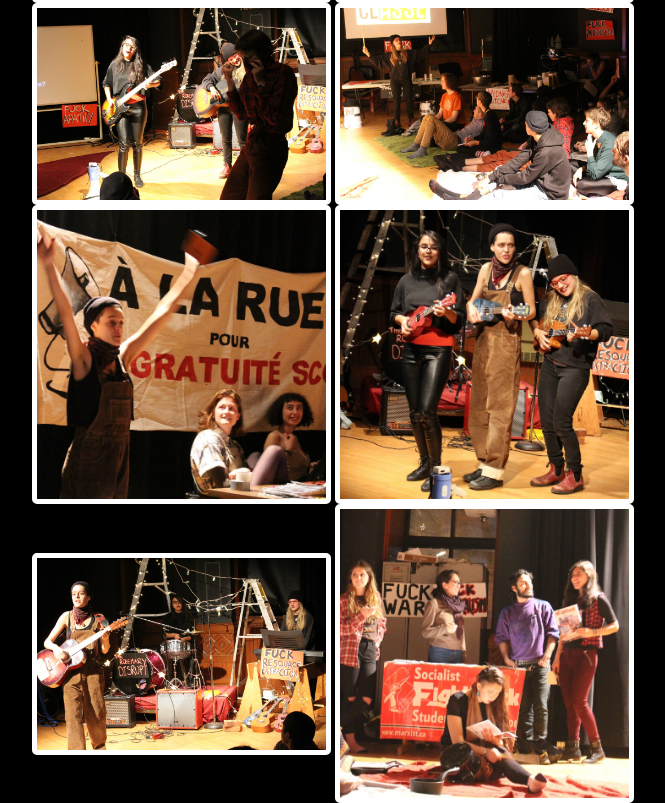
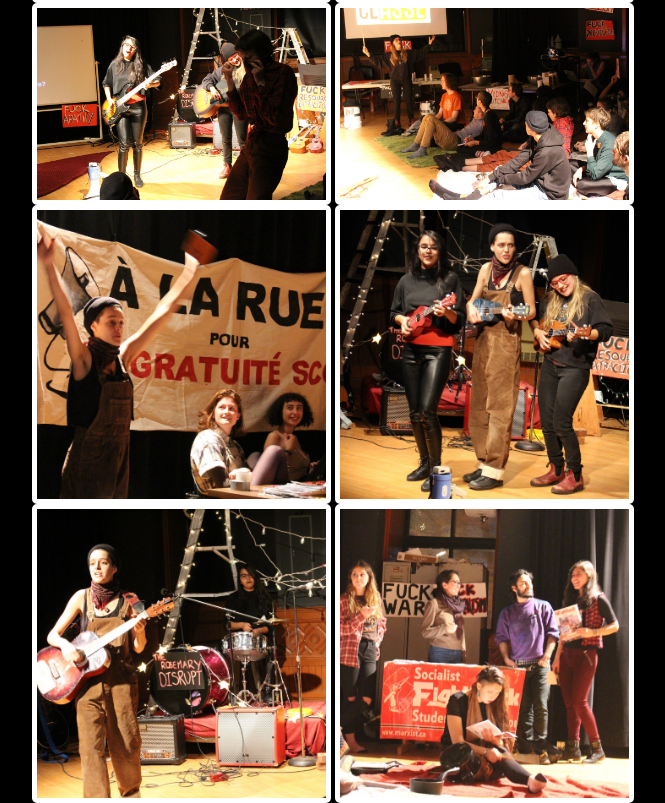
Before and after one commit to fishbowlcollective/fishbowlcollective.github.io, a plain HTML site: page WhatTheFuckAmIDoingHere.html in a window 1280 px wide. Shown: the part 1250-2053 px from the top of the page, without its empty margins (307-972 px from the left). Drawn offline with nearby package versions, Linux system fonts and the light colour scheme; a web font is replaced by a local one.

Commit message:
Initial commit

```diff
--- a/WhatTheFuckAmIDoingHere.html
+++ b/WhatTheFuckAmIDoingHere.html
@@ -115,7 +115,7 @@
         <div class="row">
           <div class="col-sm-12">
             <center>
-              <img onClick="activateModal(document.getElementById('img07'))" class="galleryImage" style="max-width: 49%;" src="images/WhatTheFuck/15419589_1150250405053035_2252660112976467692_o.jpg" id="img07">
+              <img onClick="activateModal(document.getElementById('img07'))" class="galleryImage" style="max-width: 49%;" src="images/WhatTheFuck/thumb-15419589_1150250405053035_2252660112976467692.jpg">
               <img onClick="activateModal(document.getElementById('img08'))" class="galleryImage" style="max-width: 49%;" src="images/WhatTheFuck/thumb-15419744_1150250555053020_7218458970399857770_o.jpg">
             </center>
           </div>
@@ -130,6 +130,7 @@
       <img id="img02" class="galleryImage" src="images/WhatTheFuck/thumb-15326079_1150250168386392_305200426940923393_o.jpg" alt="Toronto Fringe 2014">
       <img id="img05" class="galleryImage" src="images/WhatTheFuck/15385440_1150250651719677_6684146369474898329_o.jpg" alt="Performing in Ottawa">
       <img id="img06" class="galleryImage" src="images/WhatTheFuck/5419542_1150250141719728_7916236494775223573_o.jpg" alt="KTS - Halifax">
+      <img id="img07" class="galleryImage" src="images/WhatTheFuck/15419589_1150250405053035_2252660112976467692_o.jpg">
       <img id="img08" class="galleryImage" src="images/WhatTheFuck/15419744_1150250555053020_7218458970399857770_o.jpg" alt="Rehearsing for Our Show at Our Old Alma Mater, Canterbury">
       <!--8 in gallery-->
     </div>
```
Also changed, not shown: images/WhatTheFuck/thumb-15419589_1150250405053035_2252660112976467692.jpg (added).
